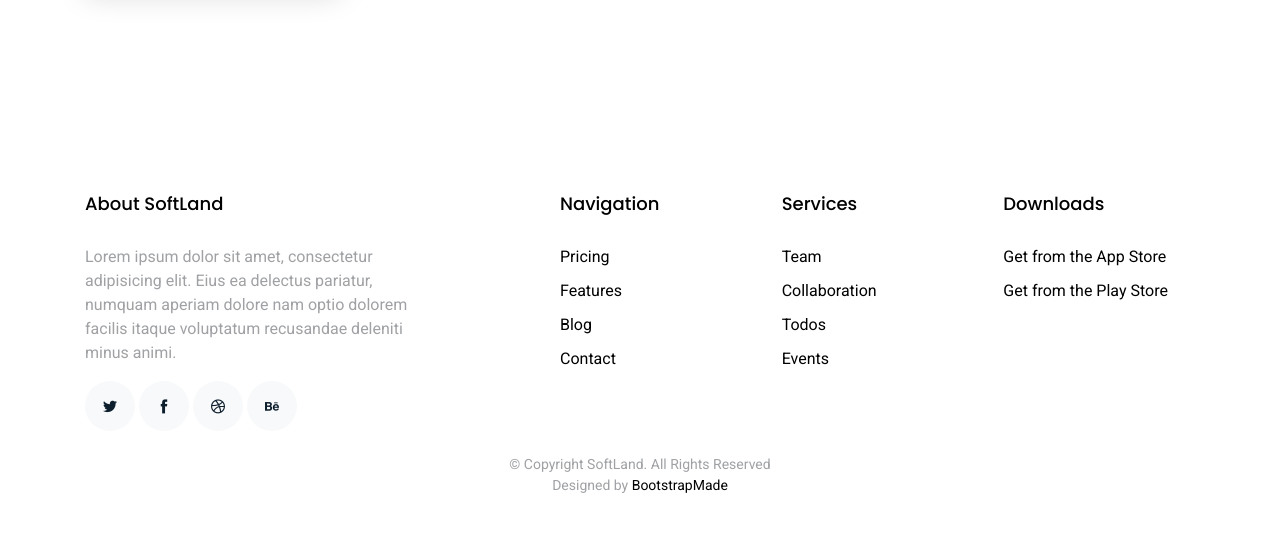
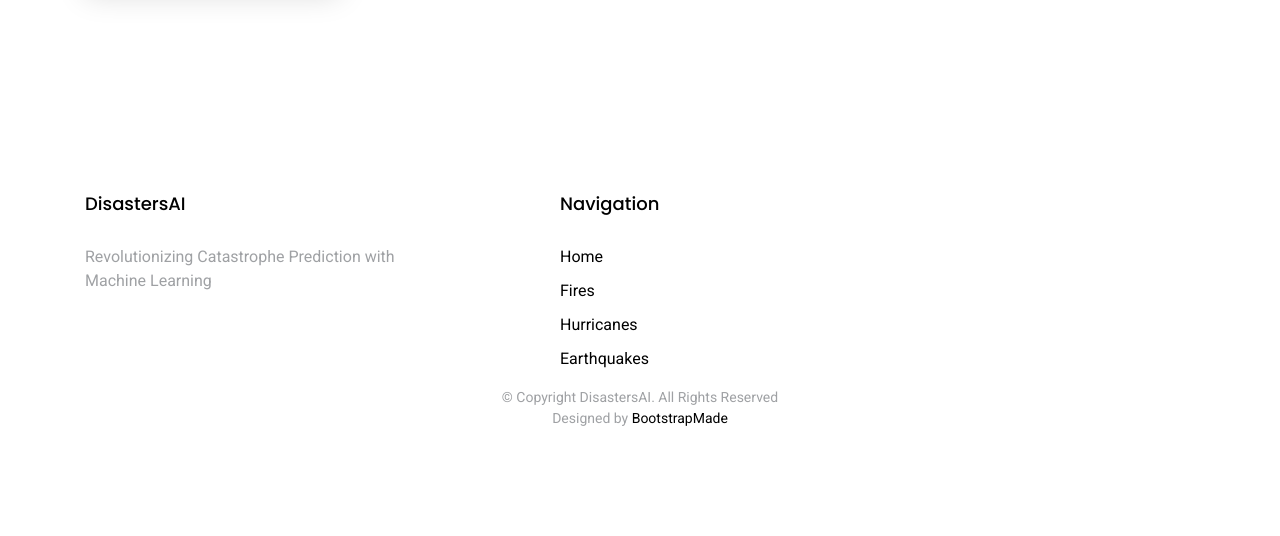
Before and after one commit to TeamDeltaHacks/DisastersAI, a Flask app: page /fires in a window 1280 px wide. Shown: the part 1323-1859 px from the top of the page. After the commit the page ends 1749 px from the top, so only its background shows below. Run offline with Flask 2, Linux system fonts and the light colour scheme; some libraries are stand-ins or nearby versions.

Commit message:
Add files via upload

```diff
--- a/templates/fires.html
+++ b/templates/fires.html
@@ -193,28 +193,27 @@
     <div class="container">
       <div class="row">
         <div class="col-md-4 mb-4 mb-md-0">
-          <h3>About SoftLand</h3>
-          <p>Lorem ipsum dolor sit amet, consectetur adipisicing elit. Eius ea delectus pariatur, numquam aperiam
-            dolore nam optio dolorem facilis itaque voluptatum recusandae deleniti minus animi.</p>
-          <p class="social">
+          <h3>DisastersAI</h3>
+          <p>Revolutionizing Catastrophe Prediction with Machine Learning</p>
+          <!-- <p class="social">
             <a href="#"><span class="icofont-twitter"></span></a>
             <a href="#"><span class="icofont-facebook"></span></a>
             <a href="#"><span class="icofont-dribbble"></span></a>
             <a href="#"><span class="icofont-behance"></span></a>
-          </p>
+          </p> -->
         </div>
         <div class="col-md-7 ml-auto">
           <div class="row site-section pt-0">
             <div class="col-md-4 mb-4 mb-md-0">
               <h3>Navigation</h3>
               <ul class="list-unstyled">
-                <li><a href="#">Pricing</a></li>
-                <li><a href="#">Features</a></li>
-                <li><a href="#">Blog</a></li>
-                <li><a href="#">Contact</a></li>
+                <li><a href="/">Home</a></li>
+                <li><a href="/fires">Fires</a></li>
+                <li><a href="/hurricanes">Hurricanes</a></li>
+                <li><a href="/earthquakes">Earthquakes</a></li>
               </ul>
             </div>
-            <div class="col-md-4 mb-4 mb-md-0">
+            <!-- <div class="col-md-4 mb-4 mb-md-0">
               <h3>Services</h3>
               <ul class="list-unstyled">
                 <li><a href="#">Team</a></li>
@@ -229,14 +228,14 @@
                 <li><a href="#">Get from the App Store</a></li>
                 <li><a href="#">Get from the Play Store</a></li>
               </ul>
-            </div>
+            </div> -->
           </div>
         </div>
       </div>
 
       <div class="row justify-content-center text-center">
         <div class="col-md-7">
-          <p class="copyright">&copy; Copyright SoftLand. All Rights Reserved</p>
+          <p class="copyright">&copy; Copyright DisastersAI. All Rights Reserved</p>
           <div class="credits">
             <!--
             All the links in the footer should remain intact.
```
Also changed, not shown: templates/earthquakes.html (+11 -12 lines), templates/hurricanes.html (+11 -12 lines), templates/index.html (+10 -11 lines).
